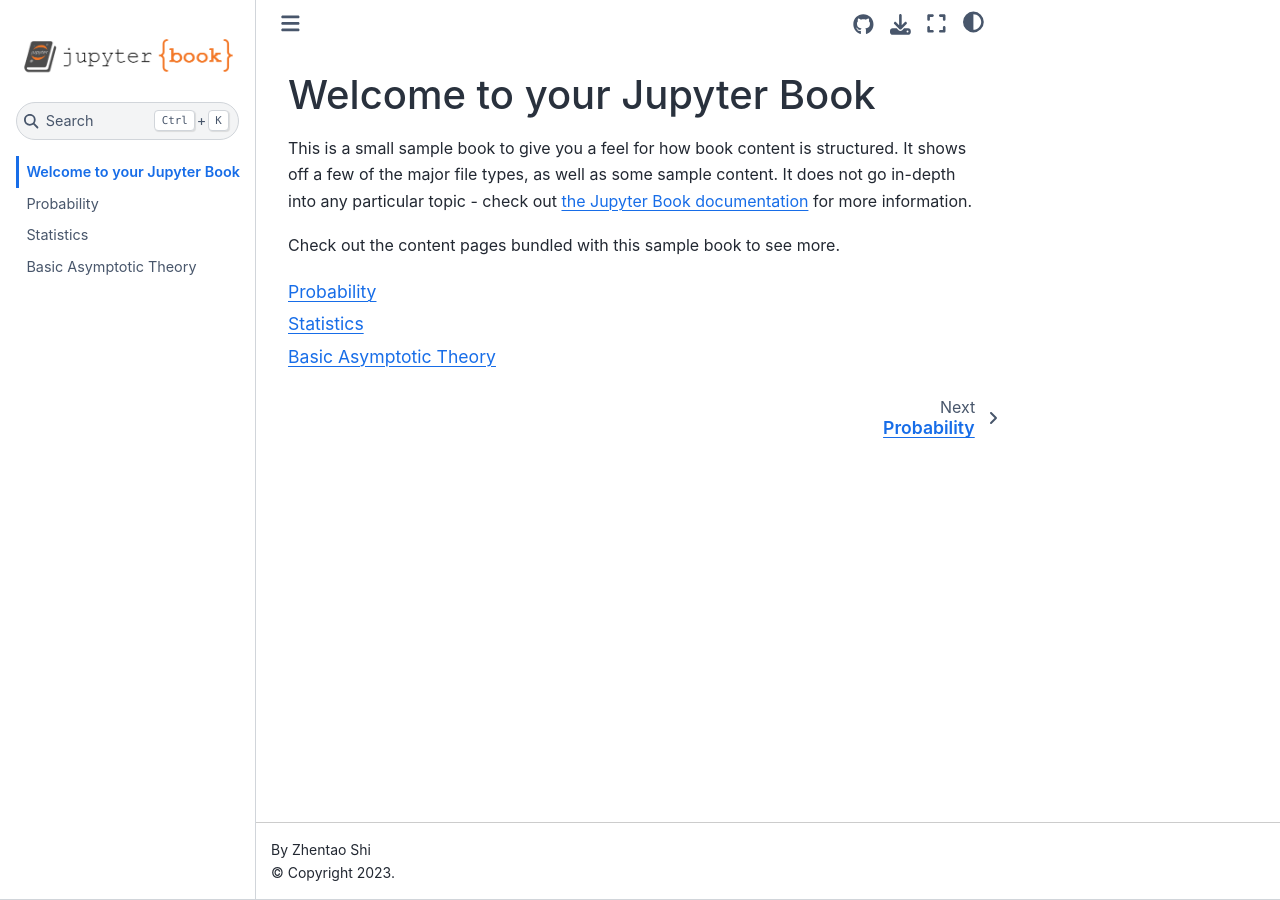
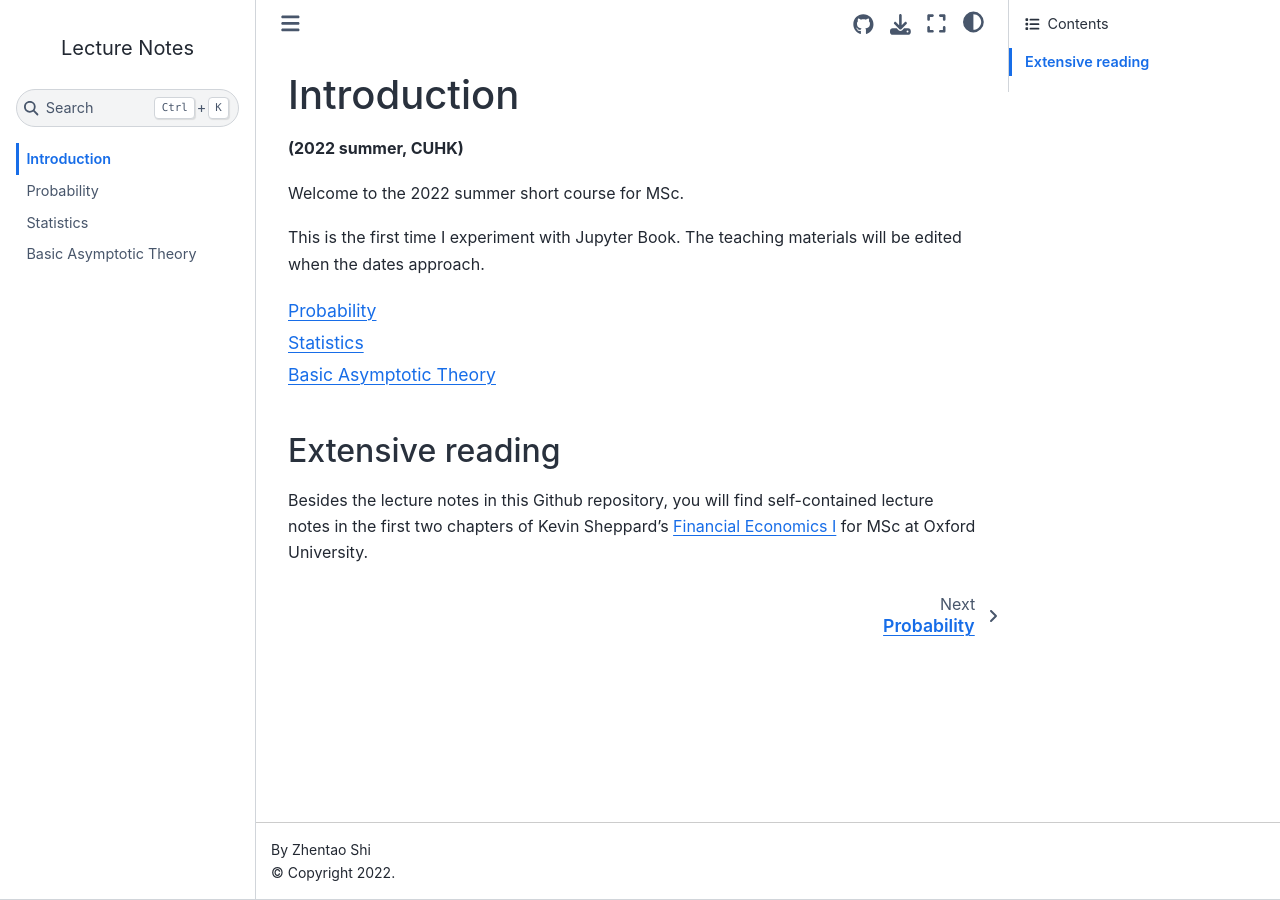
Before and after one commit to zhentaoshi/Econ_prob, a Jupyter Book: the page built from intro.md, in a window 1280 px wide. Built offline with Jupyter Book 1.0.4 settings and Sphinx 7.4.7 and the Sphinx Book theme 1.1.4, drawn with Linux system fonts in a browser that asks for light colours.

Commit message:
better jupyter book configurations

````diff
--- a/_config.yml
+++ b/_config.yml
@@ -3,12 +3,15 @@
 
 title: Lecture Notes
 author: Zhentao Shi
-logo: logo.png
+#logo: logo.png
+copyright: "2022"
 
 # Force re-execution of notebooks on each build.
 # See https://jupyterbook.org/content/execute.html
 execute:
-  execute_notebooks: force
+#  execute_notebooks: force
+  execute_notebooks: 'off'
+  allow_errors: true
 
 # Define the name of the latex output file for PDF builds
 latex:
@@ -30,9 +33,3 @@ repository:
 html:
   use_issues_button: true
   use_repository_button: true
-
-# parse:
-#  myst_enable_extensions:
-    # don't forget to list any other extensions you want enabled,
-    # including those that are enabled by default!
-#    - amsmath
--- a/intro.md
+++ b/intro.md
@@ -1,11 +1,18 @@
-# Welcome to your Jupyter Book
+# Introduction
 
-This is a small sample book to give you a feel for how book content is
-structured.
-It shows off a few of the major file types, as well as some sample content.
-It does not go in-depth into any particular topic - check out [the Jupyter Book documentation](https://jupyterbook.org) for more information.
+**(2022 summer, CUHK)**
 
-Check out the content pages bundled with this sample book to see more.
+Welcome to the 2022 summer short course for MSc.
+
+This is the first time I experiment with Jupyter Book.
+The teaching materials will be edited when the dates approach.
+
 
 ```{tableofcontents}
 ```
+
+
+
+## Extensive reading
+Besides the lecture notes in this Github repository, you will find self-contained lecture notes in the first two chapters of
+Kevin Sheppard's [Financial Economics I](https://www.kevinsheppard.com/teaching/mfe/notes/) for MSc at Oxford University.
````
Also changed, not shown: 02_stat.ipynb, 03_asym.ipynb.
